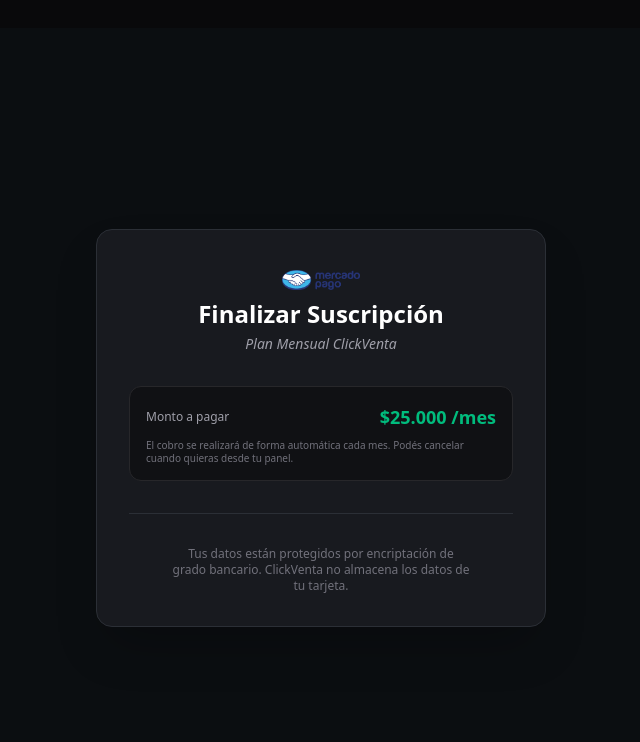
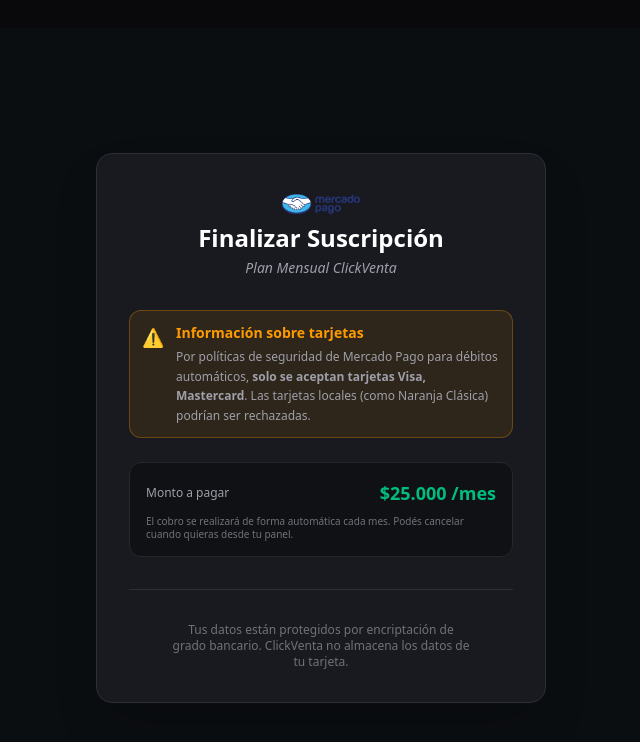
Before and after one commit to SamuelV821/Sistema-de-Inventario, a React (Vite) app: page /pagos in a window 1280 px wide. Shown: the top 742 px of the page, without its empty margins (319-959 px from the left). Built offline with nearby package versions, Linux system fonts and the light colour scheme; no server answers; what @mercadopago/sdk-react would draw is missing.

Commit message:
Aviso no se acepta naranja

```diff
--- a/src/pages/pagos.jsx
+++ b/src/pages/pagos.jsx
@@ -99,12 +99,23 @@
 
   return (
     <div className="min-h-screen bg-[#0b0e11] flex flex-col items-center justify-center md:p-4 text-white">
+
       <div className="w-full max-w-[450px] bg-[#181a1f] p-2 md:p-8 rounded-2xl border border-[#2b2f36] shadow-2xl">
 
         <div className="text-center mb-8 ">
           <img src="/img/MP.png" alt="Mercado Pago" className="h-5 hover:grayscale-0 transition-all m-2 mx-auto"/>
           <h1 className="text-2xl font-bold mb-1">Finalizar Suscripción</h1>
           <p className="text-zinc-400 text-sm italic">Plan Mensual ClickVenta</p>
+        </div>
+
+        <div className="bg-amber-500/10 border border-amber-500/30 rounded-xl p-3 mb-6 flex items-start gap-3">
+            <span className="text-amber-500 text-lg">⚠️</span>
+            <div className="flex flex-col">
+                <span className="text-amber-500 font-bold text-sm">Información sobre tarjetas</span>
+                <span className="text-zinc-400 text-xs mt-1 leading-relaxed">
+                    Por políticas de seguridad de Mercado Pago para débitos automáticos, <strong>solo se aceptan tarjetas Visa, Mastercard</strong>. Las tarjetas locales (como Naranja Clásica) podrían ser rechazadas.
+                </span>
+            </div>
         </div>
 
         <div className="bg-zinc-950/50 rounded-xl p-4 mb-6 border border-zinc-800">
```
